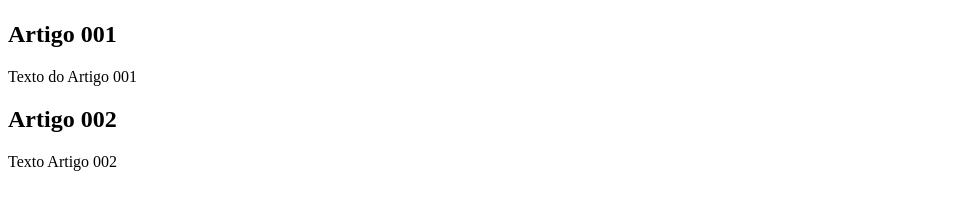
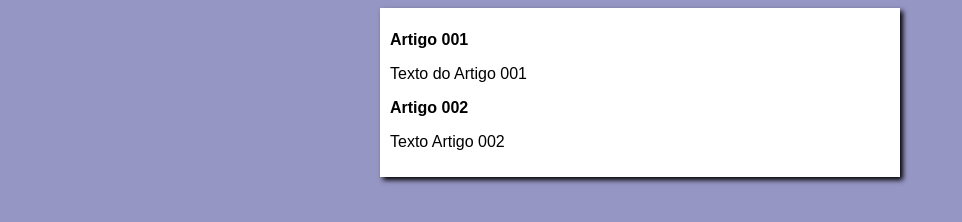
Before and after one commit to PedroBzt/Projeto-Site, a plain HTML site: page index.html in a window 1280 px wide. Shown: the whole page, without its empty margins (0-962 px from the left). Drawn offline with Linux system fonts and the light colour scheme.

Commit message:
Inicei o Design

```diff
--- /dev/null
+++ b/estilos/style.css
@@ -0,0 +1,15 @@
+* {
+    font-family: Arial, Helvetica, sans-serif;
+    font-size: 16px;
+}
+body {
+    background-color: rgb(150, 150, 197);
+}
+
+main {
+    background-color: white;
+    width: 500px;
+    margin: auto;
+    padding: 10px;
+    box-shadow: 3px 3px 5px black;
+}
--- a/index.html
+++ b/index.html
@@ -5,6 +5,7 @@
     <meta http-equiv="X-UA-Compatible" content="IE=edge">
     <meta name="viewport" content="width=device-width, initial-scale=1.0">
     <title>Título</title>
+    <link rel="stylesheet" href="estilos/style.css">
 </head>
 <body>
     <main>
```
